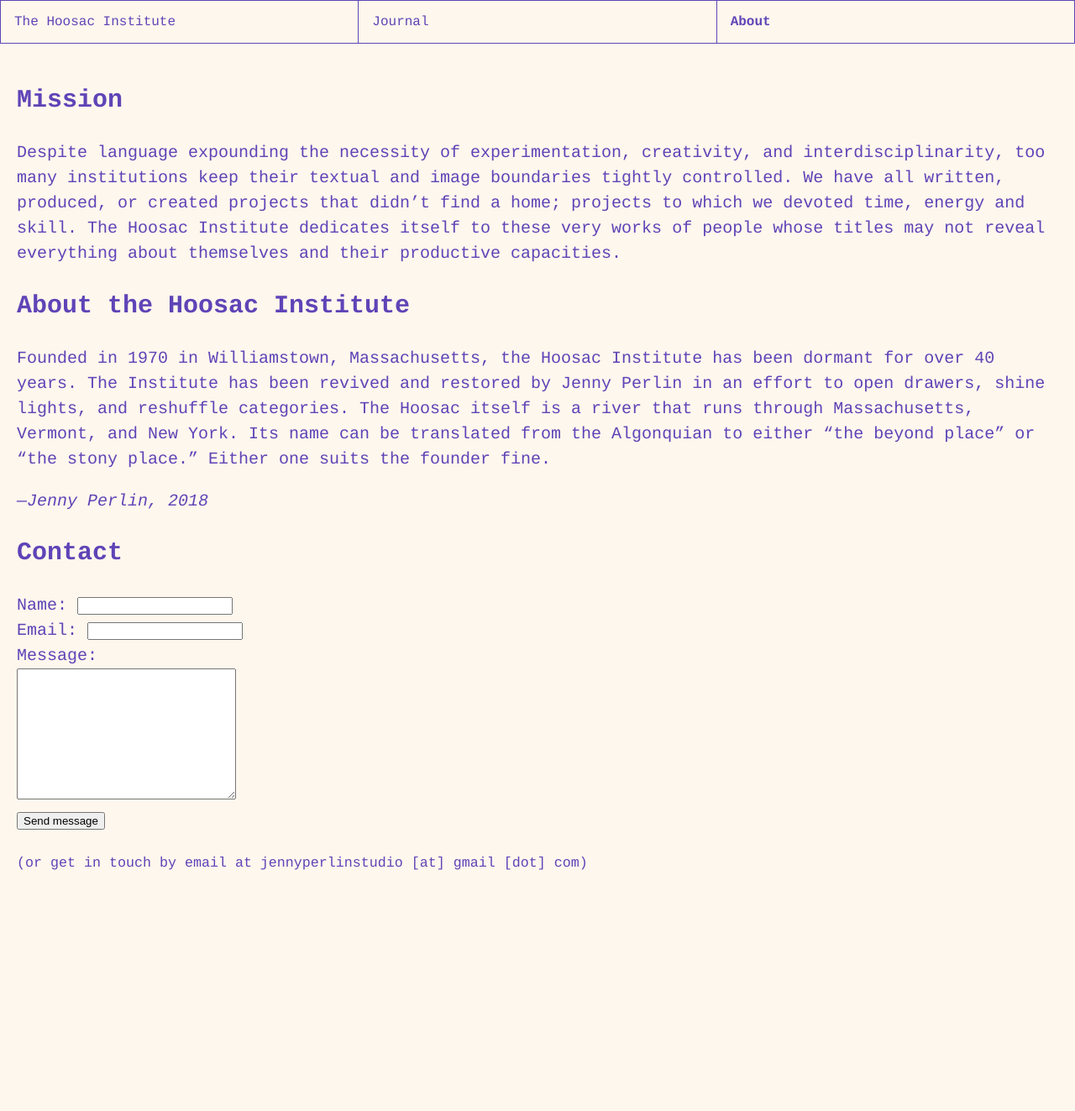
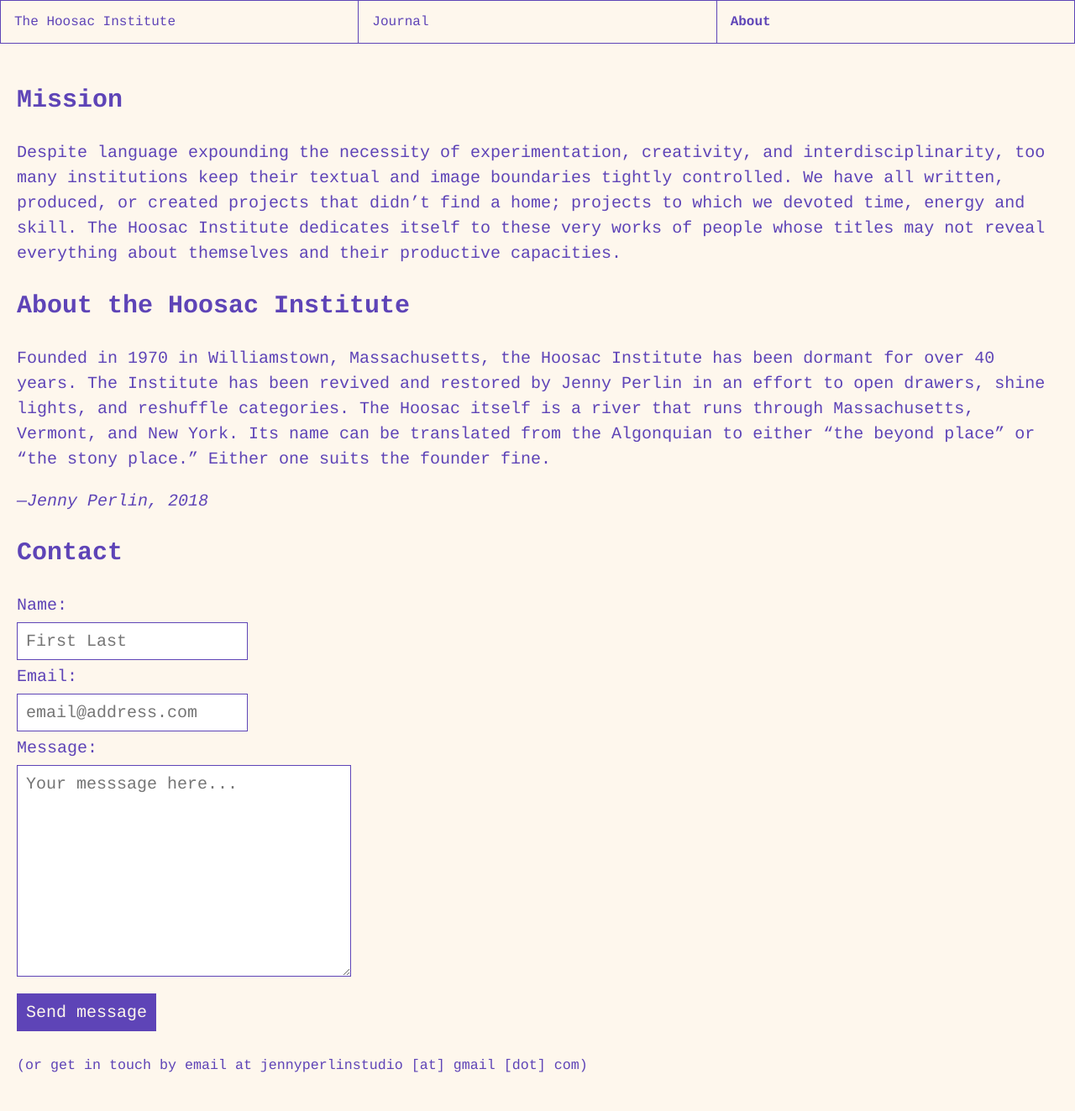
Before and after one commit to caseyg/hoosacinstitute, a Jekyll site: the page built from about.md, in a window 1280 px wide. Shown: the whole page at 84% size. Built offline with Jekyll 4.4.1, drawn with Linux system fonts in a browser that asks for light colours; nearby versions of some CDN libraries; our own code applies the rules of GitHub Pages for plain Markdown files; before the commit the page ends 1082 px from its top, so only the background shows below that.

Commit message:
form styles, fixes #10

```diff
--- a/_sass/style.scss
+++ b/_sass/style.scss
@@ -234,3 +234,20 @@
   color: #FEF7ED!important;
   opacity: 1;
 }
+
+input,
+textarea {
+  border: 1px solid #5E44B7;
+  color: #5E44B7;
+  padding: .5em;
+  display: inline-block;
+  font-family: courier;
+  font-size: 1em;
+  margin: .25em .25em .25em 0;
+}
+
+input[type="submit"] {
+  background: #5E44B7;
+  color: #FEF7ED;
+  cursor: pointer;
+}
--- a/about.md
+++ b/about.md
@@ -15,10 +15,10 @@
 ## Contact
 
 <form action="https://formspree.io/jennyperlinstudio@gmail.com" method="POST">
-Name: <input type="text" name="full_name"><br>
-Email: <input type="email" name="__replyto"><br>
+Name:<br><input type="text" name="full_name" placeholder="First Last"><br>
+Email:<br><input type="email" name="__replyto" placeholder="email@address.com"><br>
 Message:<br>
-<textarea name="message" rows="10" cols="30"></textarea><br>
+<textarea name="message" rows="10" cols="30" placeholder="Your messsage here..."></textarea><br>
 <input type="submit" value="Send message">
 </form>
 
```
